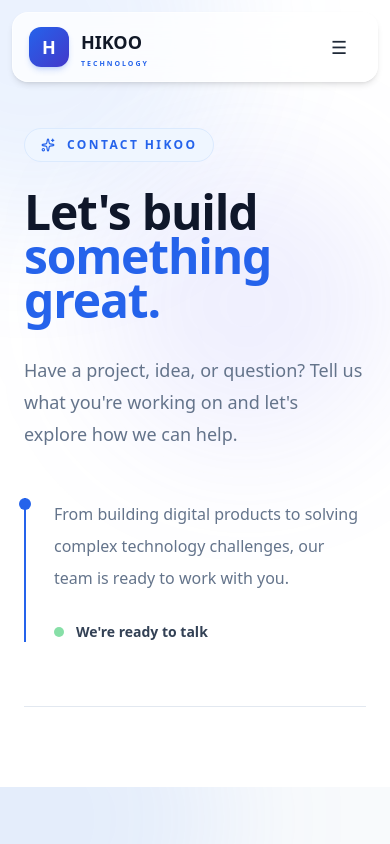
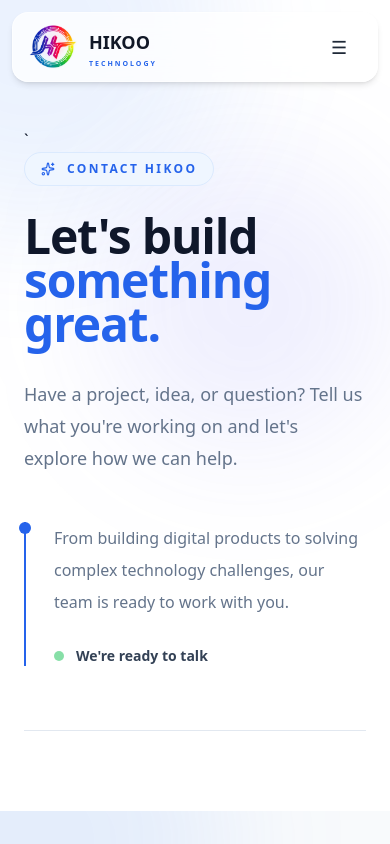
Before and after one commit to gunaa78/coursewebsite, a React (Create React App) app in the folder my-app/: page /contact in a window 390 px wide. Shown: the top 844 px of the page. Built offline with nearby package versions, Linux system fonts and the light colour scheme.

Commit message:
Updated project code

```diff
--- a/my-app/src/component/Contact.jsx
+++ b/my-app/src/component/Contact.jsx
@@ -161,7 +161,7 @@ function Contact() {
         form.scrollIntoView({
           behavior: "smooth",
           block: "start",
-        });
+        })
       }
     }, 300);
   }
@@ -186,7 +186,7 @@ function Contact() {
 
         <div className="relative max-w-[1400px] mx-auto px-6 sm:px-8 lg:px-12">
 
-          <div className="grid grid-cols-1 lg:grid-cols-12 gap-12 items-end">
+          `<div className="grid grid-cols-1 lg:grid-cols-12 gap-12 items-end">
 
             {/* LEFT */}
 
--- a/my-app/src/component/Navebar.jsx
+++ b/my-app/src/component/Navebar.jsx
@@ -543,27 +543,12 @@ const Navbar = () => {
                 className="flex items-center gap-3"
               >
 
-                <div
-                  className="
-                    w-10
-                    h-10
-                    rounded-xl
-                    bg-gradient-to-br
-                    from-blue-600
-                    to-indigo-700
-                    flex
-                    items-center
-                    justify-center
-                    shadow-md
-                    shadow-blue-600/20
-                  "
-                >
 
-                  <span className="text-white text-lg font-black">
-                    H
-                  </span>
-
-                </div>
+                 <img
+  src="IMAGE.png"
+  alt="Hikoo Technology logo"
+  className="w-12 h-12 rounded-xl"
+/>
 
                 <div className="leading-none">
 
```
